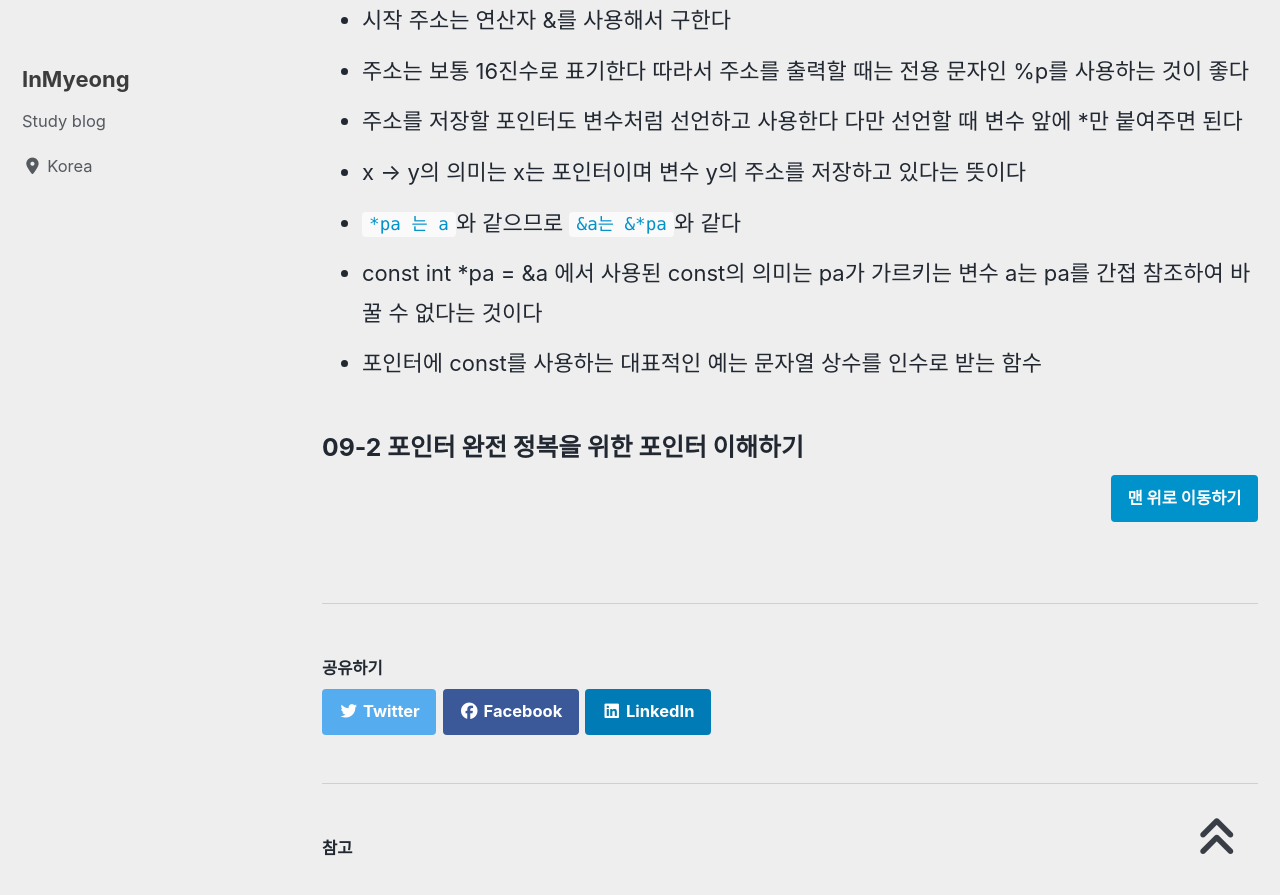
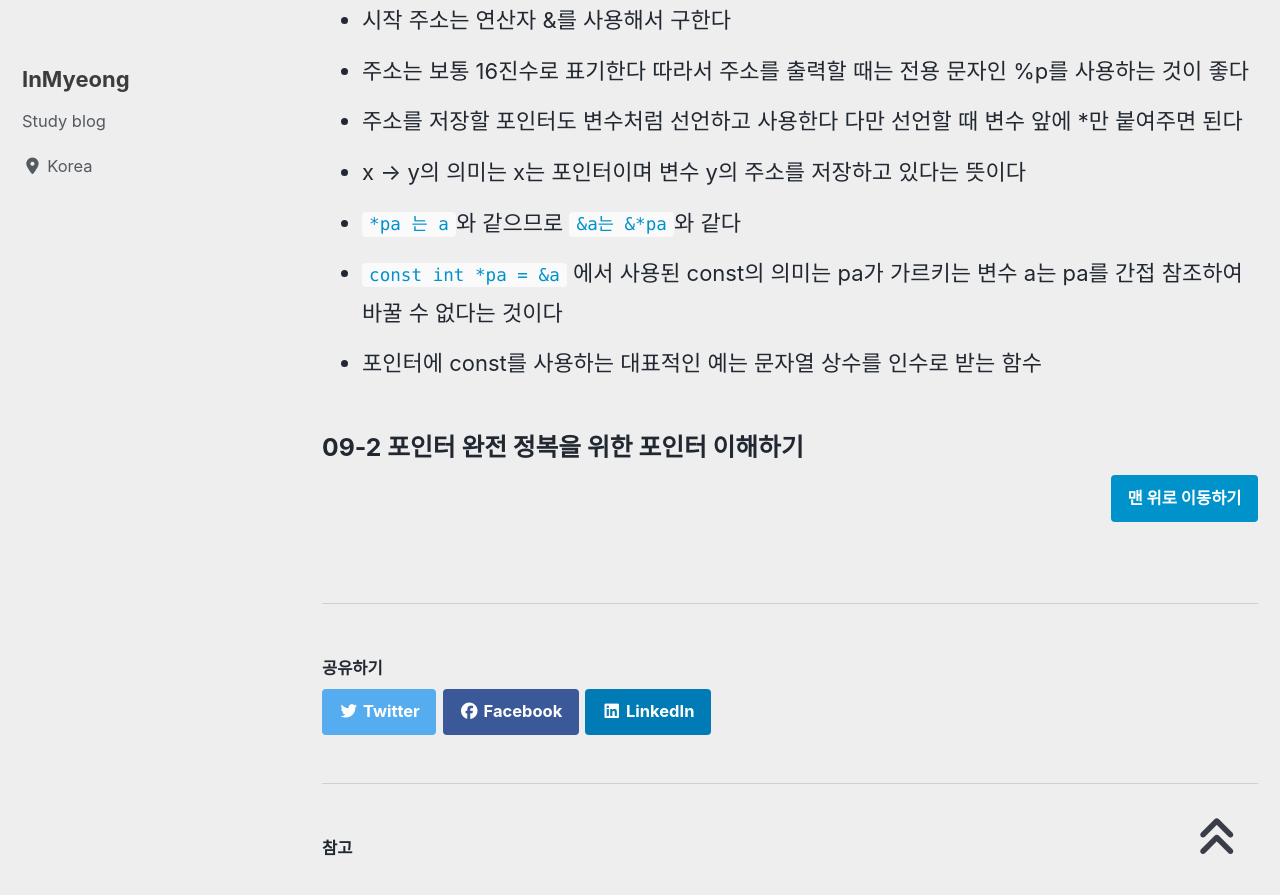
Before and after one commit to devMyeong/devMyeong.github.io, a Jekyll site: the page built from _posts/c/2021-06-28-c.md, in a window 1280 px wide and 900 px high, scrolled down 7551 px. Shown: the top 895 px of the window. Built offline with Jekyll 4.4.1, drawn with Linux system fonts in a browser that asks for light colours; cached includes are drawn as plain includes; nearby versions of some CDN libraries; some web fonts are replaced.

Commit message:
update chpater 09-1

```diff
--- a/_posts/c/2021-06-28-c.md
+++ b/_posts/c/2021-06-28-c.md
@@ -141,7 +141,7 @@ last_modified_at: 2021-07-04
 - 주소를 저장할 포인터도 변수처럼 선언하고 사용한다 다만 선언할 때 변수 앞에 *만 붙여주면 된다
 - x -> y의 의미는 x는 포인터이며 변수 y의 주소를 저장하고 있다는 뜻이다
 - `*pa 는 a`와 같으므로 `&a는 &*pa`와 같다
-- const int *pa = &a 에서 사용된 const의 의미는 pa가 가르키는 변수 a는 pa를 간접 참조하여 바꿀 수 없다는 것이다
+- `const int *pa = &a` 에서 사용된 const의 의미는 pa가 가르키는 변수 a는 pa를 간접 참조하여 바꿀 수 없다는 것이다
 - 포인터에 const를 사용하는 대표적인 예는 문자열 상수를 인수로 받는 함수
 
 ### 09-2 포인터 완전 정복을 위한 포인터 이해하기
```
